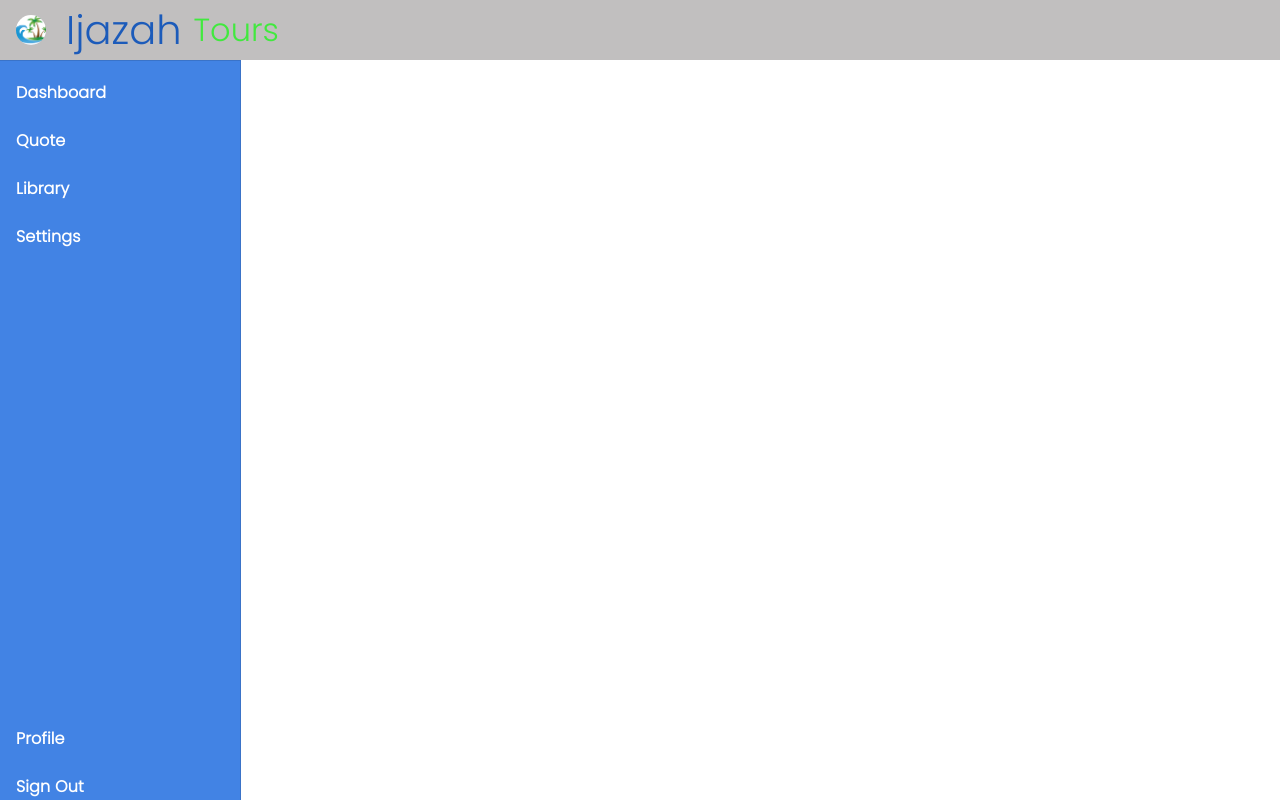
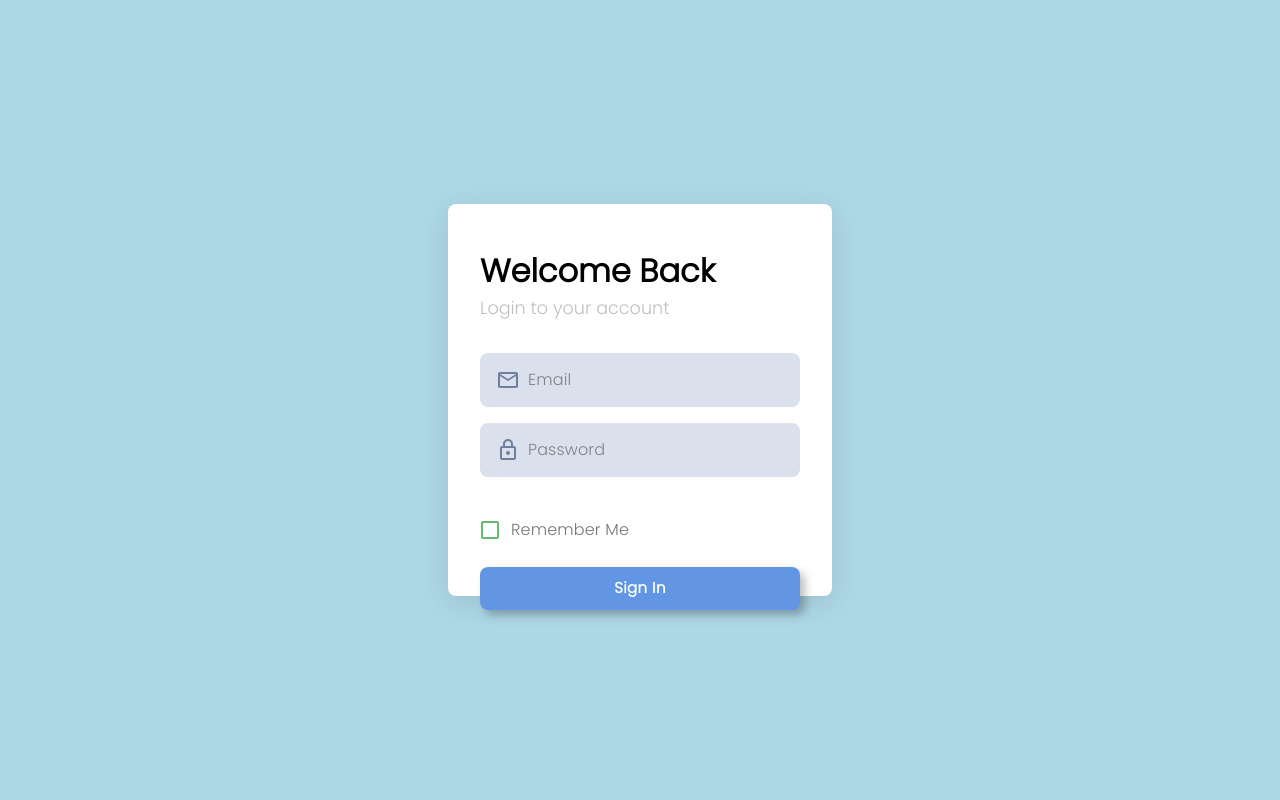
Before and after one commit to Ammar-Raneez/Ijazah_Tours, a React (Create React App) app: page / in a window 1280 px wide. Built offline with nearby package versions, Linux system fonts and the light colour scheme.

Commit message:
feat: login ui

```diff
--- a/src/App.tsx
+++ b/src/App.tsx
@@ -22,6 +22,7 @@ import Sidebar from './organisms/Sidebar';
 import Navbar from './organisms/Navbar';
 import GlobalStyle from './globalStyle';
 import General from './pages/settings/general/General';
+import Login from './pages/login/Login';
 
 function App() {
   const [mobileOpen, setMobileOpen] = useState(false);
@@ -31,21 +32,29 @@ function App() {
   };
 
   return (
+    <>
       <Router>
         <GlobalStyle />
+        <Switch>
+          <Route path="/dashboard">
             <Header handleDrawerToggle={handleDrawerToggle} />
             <Root>
               <Sidebar
                 mobileOpen={mobileOpen}
                 handleDrawerToggle={handleDrawerToggle}
               />
-        <Switch>
-          <Route path="/dashboard">
               <StyledDivAtom>
                 <Dashboard />
               </StyledDivAtom>
+            </Root>
           </Route>
           <Route path="/quote">
+            <Header handleDrawerToggle={handleDrawerToggle} />
+            <Root>
+              <Sidebar
+                mobileOpen={mobileOpen}
+                handleDrawerToggle={handleDrawerToggle}
+              />
               <StyledDivAtom>
                 <Navbar type="quote" />
                 <Route path="/quote/quotations">
@@ -61,8 +70,15 @@ function App() {
                   <Redirect to="/quote/quotations" />
                 </Route>
               </StyledDivAtom>
+            </Root>
           </Route>
           <Route path="/library">
+            <Header handleDrawerToggle={handleDrawerToggle} />
+            <Root>
+              <Sidebar
+                mobileOpen={mobileOpen}
+                handleDrawerToggle={handleDrawerToggle}
+              />
               <StyledDivAtom>
                 <Navbar type="library" />
                 <Route path="/library/accomodation">
@@ -78,8 +94,15 @@ function App() {
                   <Redirect to="/library/accomodation" />
                 </Route>
               </StyledDivAtom>
+            </Root>
           </Route>
           <Route path="/settings">
+            <Header handleDrawerToggle={handleDrawerToggle} />
+            <Root>
+              <Sidebar
+                mobileOpen={mobileOpen}
+                handleDrawerToggle={handleDrawerToggle}
+              />
               <StyledDivAtom>
                 <Navbar type="settings" />
                 <Route path="/settings/accomodation">
@@ -98,10 +121,22 @@ function App() {
                   <Redirect to="/settings/user-management" />
                 </Route>
               </StyledDivAtom>
+            </Root>
+          </Route>
+
+          <Route path="/login">
+            <StyledDivAtom>
+              <Login />
+            </StyledDivAtom>
+          </Route>
+          <Route exact path="/">
+            <StyledDivAtom>
+              <Login />
+            </StyledDivAtom>
           </Route>
         </Switch>
-      </Root>
       </Router>
+    </>
   );
 }
 
--- /dev/null
+++ b/src/pages/login/Login.tsx
@@ -0,0 +1,105 @@
+import { ChangeEvent, useEffect, useState } from 'react';
+import { CircularProgress } from '@material-ui/core';
+import MailOutlineIcon from '@material-ui/icons/MailOutline';
+import LockOutlinedIcon from '@material-ui/icons/LockOutlined';
+
+import DivAtom from '../../atoms/DivAtom';
+import H2Atom from '../../atoms/H2Atom';
+import InputAtom from '../../atoms/InputAtom';
+import ParagraphAtom from '../../atoms/ParagraphAtom';
+import { loginStyles } from '../../styles';
+import ButtonAtom from '../../atoms/ButtonAtom';
+import CheckboxAtom from '../../atoms/CheckboxAtom';
+
+function Login() {
+  const [email, setEmail] = useState('');
+  const [password, setPassword] = useState('');
+  const [rememberMe, setRememberMe] = useState(false);
+
+  const [isLoggingIn, setIsLoggingIn] = useState(false);
+
+  const [width, setWidth] = useState(0);
+  const [height, setHeight] = useState(0);
+
+  useEffect(() => {
+    setWidth(window.innerWidth);
+    setHeight(window.innerHeight);
+    const widthListener = window.addEventListener('resize', () => {
+      setWidth(window.innerWidth);
+    });
+    const heightListener = window.addEventListener('resize', () => {
+      setHeight(window.innerHeight);
+    });
+
+    const removeEventListeners = () => {
+      window.removeEventListener('resize', widthListener as any);
+      window.removeEventListener('resize', heightListener as any);
+    };
+
+    return removeEventListeners();
+  }, [width]);
+
+  const onLogin = () => {
+    setIsLoggingIn(true);
+    setIsLoggingIn(false);
+  };
+
+  return (
+    <DivAtom style={loginStyles.wrapper}>
+      <DivAtom
+        style={{
+          ...loginStyles.formContainer,
+          width: width < 1100 ? '80%' : '25%',
+          height: height < 800 ? 'auto' : '45%',
+        }}
+      >
+        <H2Atom
+          text="Welcome Back"
+          style={loginStyles.title}
+        />
+        <ParagraphAtom
+          text="Login to your account"
+          style={loginStyles.subtitle}
+        />
+        <InputAtom
+          placeholder="Email"
+          adornmentposition="start"
+          type="email"
+          fullWidth={width < 768}
+          value={email}
+          plain="false"
+          onChange={(e: ChangeEvent<HTMLInputElement>) => setEmail(e.target.value)}
+          children={<MailOutlineIcon />}
+          style={{ ...loginStyles.inputs, margin: '1rem 0' }}
+        />
+        <InputAtom
+          placeholder="Password"
+          adornmentposition="start"
+          type="password"
+          fullWidth={width < 768}
+          value={password}
+          plain="false"
+          onChange={(e: ChangeEvent<HTMLInputElement>) => setPassword(e.target.value)}
+          children={<LockOutlinedIcon />}
+          style={{ ...loginStyles.inputs, marginBottom: '2rem' }}
+        />
+        <CheckboxAtom
+          label="Remember Me"
+          name="remember-me"
+          checked={rememberMe}
+          onChange={() => setRememberMe(!rememberMe)}
+        />
+        <ButtonAtom
+          size="large"
+          endicon={isLoggingIn && <CircularProgress size={20} color="inherit" />}
+          onClick={onLogin}
+          disabled={isLoggingIn}
+          style={loginStyles.loginBtn}
+          text="Sign In"
+        />
+      </DivAtom>
+    </DivAtom>
+  );
+}
+
+export default Login;
--- a/src/styles.ts
+++ b/src/styles.ts
@@ -103,6 +103,43 @@ export const TableToolbarStyles = {
     backgroundColor: '#0A65FF',
     borderRadius: '0.5rem',
     margin: '0px',
+  },
+};
+
+// Login
+export const loginStyles = {
+  ...formCreateMemberStyles,
+  title: {
+    fontWeight: 'bolder',
+    fontSize: '2rem',
+    marginBottom: '0rem',
+  },
+  subtitle: {
+    ...formCreateMemberStyles.subtitle,
+    fontweight: 'lighter',
+    marginBottom: '1rem',
+  },
+  formContainer: {
+    display: 'flex',
+    flexDirection: 'column' as const,
+    padding: '1rem 2rem',
+    backgroundColor: 'white',
+    boxShadow: 'rgba(100, 100, 111, 0.2) 0px 7px 29px 0px',
+    borderRadius: '0.5rem',
+  },
+  inputs: {
+    padding: '0.7rem 0.5rem',
+  },
+  loginBtn: {
+    ...formCreateMemberStyles.addBtn,
+    marginTop: '1rem',
+  },
+  wrapper: {
+    backgroundColor: 'lightblue',
+    display: 'flex',
+    alignItems: 'center',
+    justifyContent: 'center',
+    height: '100vh',
   },
 };
 
```
Lines whose indentation alone changed are shown as unchanged.
